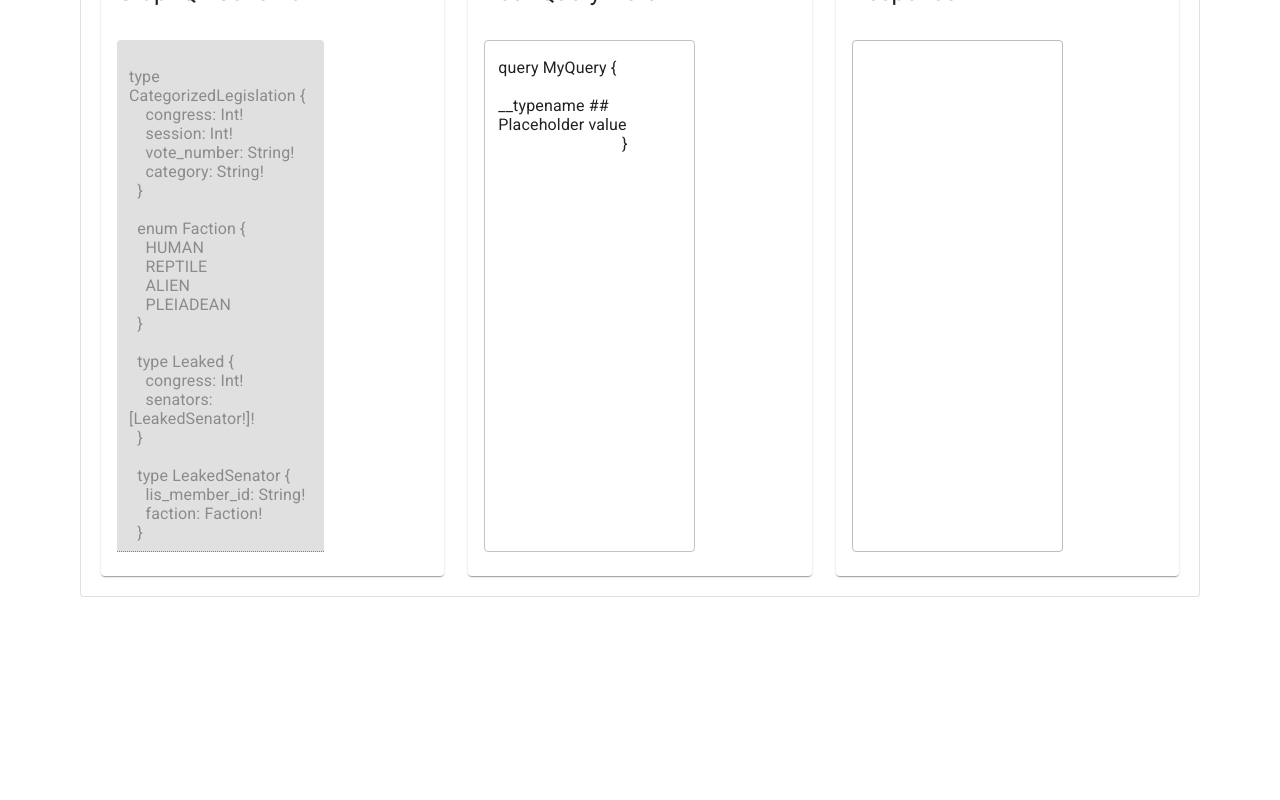
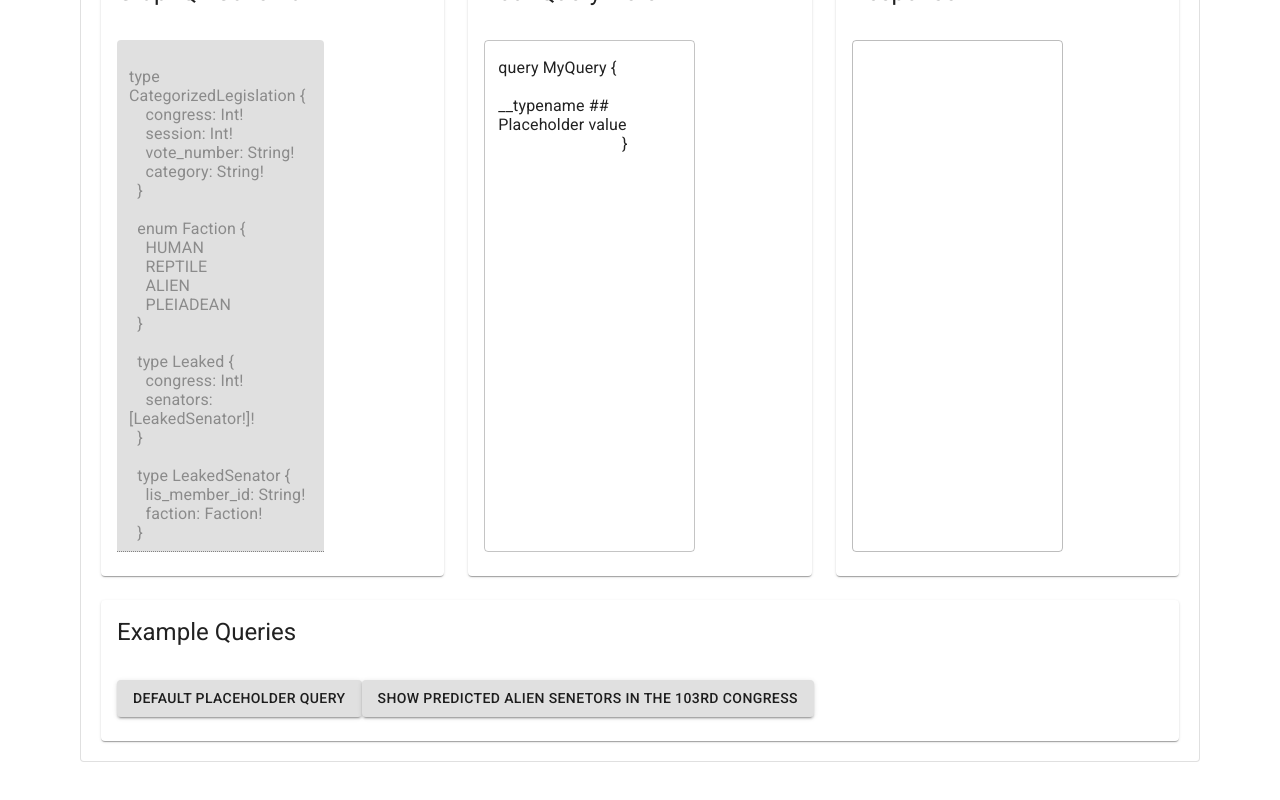
Before and after one commit to niko-dunixi/wgu-capstone-wake-up-sheeple, a React (Create React App) app: page / in a window 1280 px wide. Shown: the part 1520-2320 px from the top of the page. Before the commit the page ends 2173 px from the top, so only its background shows below. Built offline with nearby package versions, Linux system fonts and the light colour scheme.

Commit message:
Placeholder buttons. Need to logic wire things up.

```diff
--- a/src/App.tsx
+++ b/src/App.tsx
@@ -215,6 +215,16 @@ function App() {
                           </CardContent>
                         </Card>
                       </Grid>
+                      <Grid item xs={12} alignContent='center'>
+                        <Card>
+                          <CardHeader title='Example Queries'/>
+                          <CardContent>
+                            <Button variant='contained'>Default Placeholder Query</Button>
+                            <Button variant='contained'>Show Predicted Alien Senetors in the 103rd Congress</Button>
+
+                          </CardContent>
+                        </Card>
+                      </Grid>
                     </Grid>
                   </Box>
                 </Paper>
```
